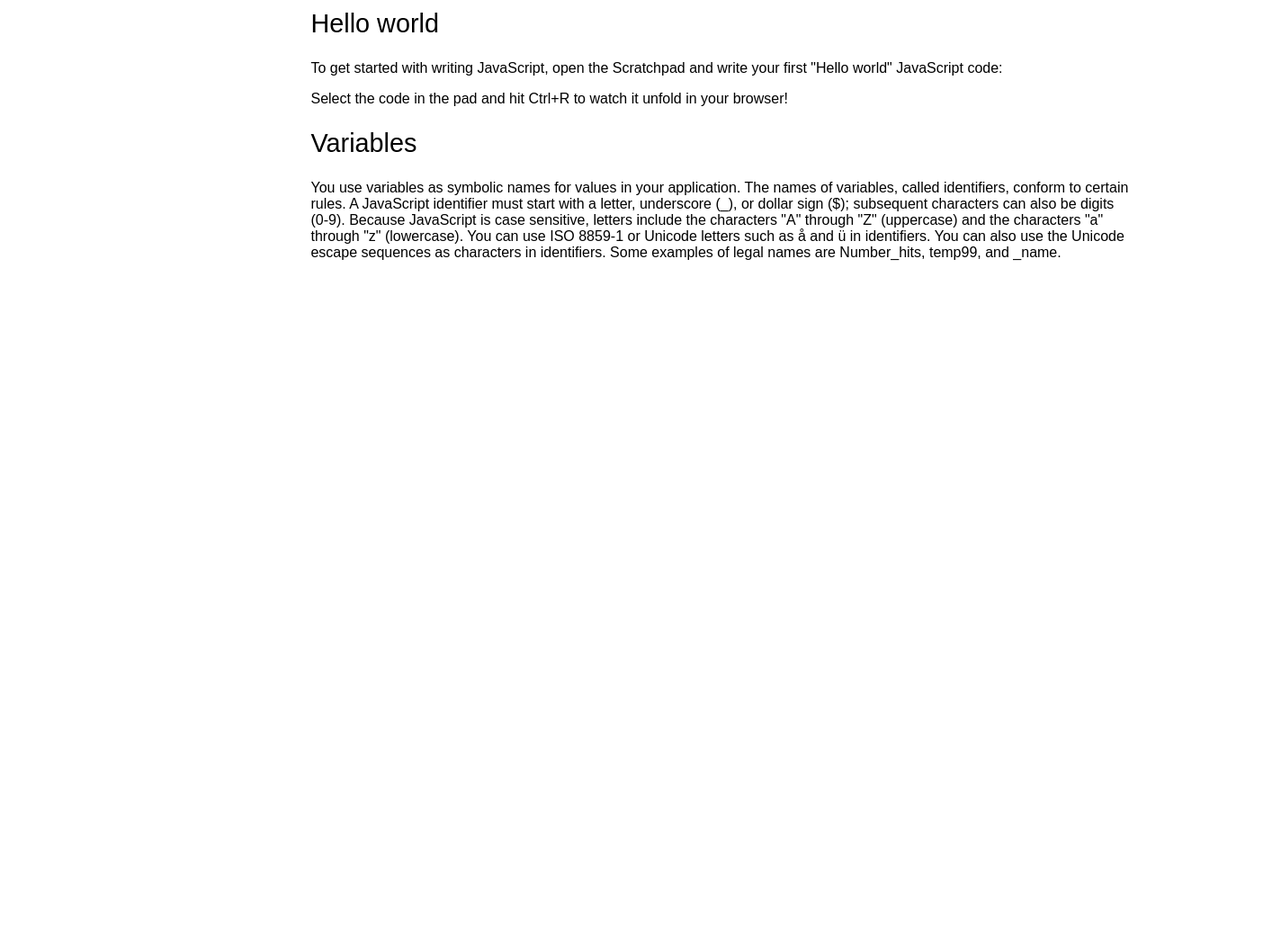
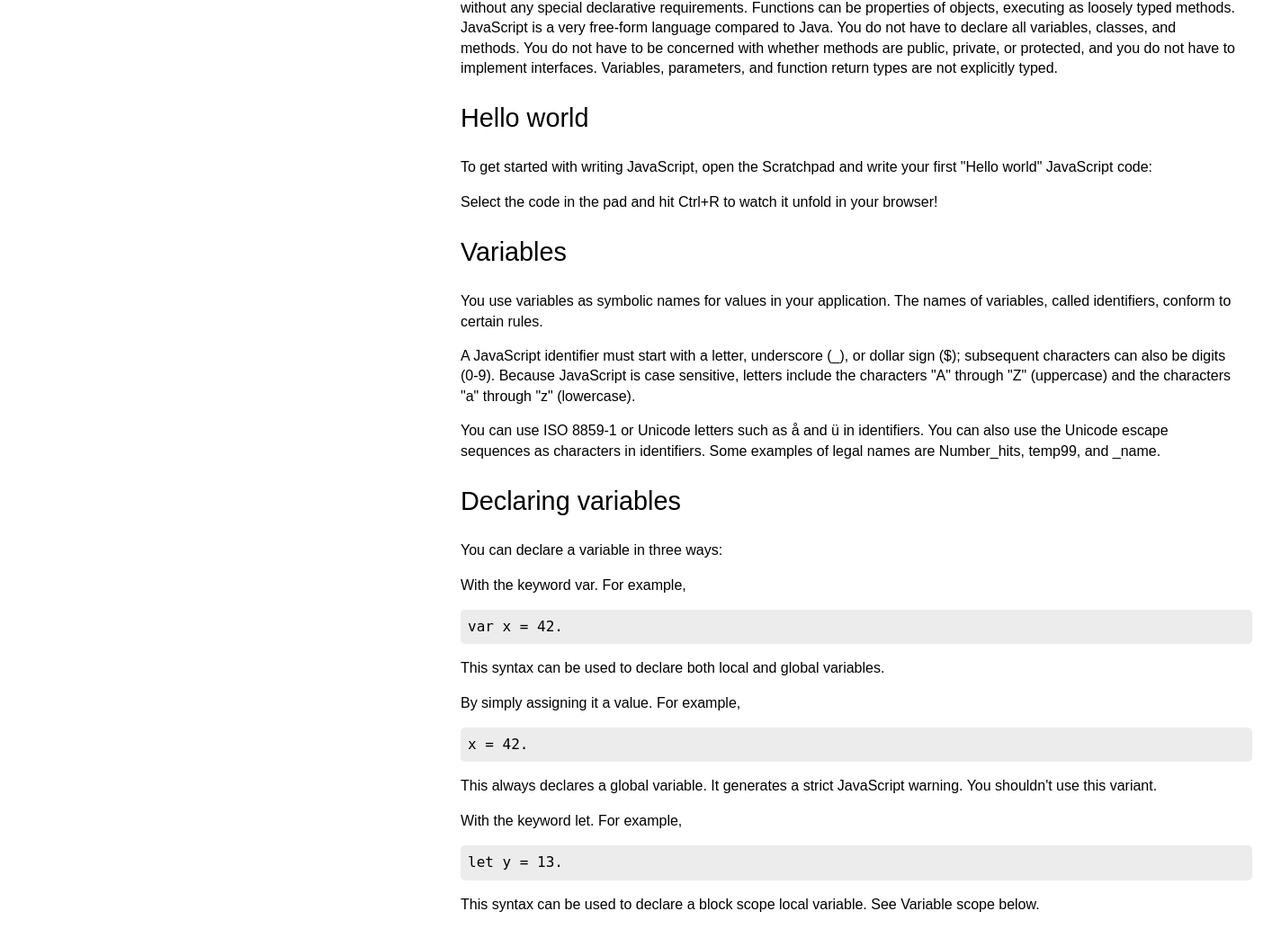
Before and after one commit to mhasanmeet/microverse-task3, a plain HTML site: page index.html in a window 1280 px wide. Shown: the part 868-1901 px from the top of the page at 90% size, 1424 px wide, since content can reach past the window. Before the commit the page ends 1174 px from the top, so only its background shows below. Drawn offline with Linux system fonts and the light colour scheme.

Commit message:
Mahmudul: update code

```diff
--- a/css/style.css
+++ b/css/style.css
@@ -13,6 +13,7 @@ container{
 aside{
     width: 25%;
     height: 100vh;
+    position: fixed;
     border-right: 2px solid grey;
 }
 
@@ -42,11 +43,18 @@ aside #list-items ul li a{
 
 main{
     width: 75%;
+    position: relative;
+    left: 29rem;
 }
 
 main section{
-    width: 95%;
+    width: 90%;
     margin-inline: auto;
+    line-height: 1.4;
+}
+
+main section div{
+    width: 100%;
 }
 
 main section h1{
@@ -58,3 +66,11 @@ main section .list-items{
     padding-left: 2rem;
     line-height: 1.5;
 }
+
+.code{
+    font-family: "monospace";
+    width: 100%!important;
+    background-color: rgb(236, 236, 236);
+    padding: .5rem;
+    border-radius: .3rem;
+}
--- a/index.html
+++ b/index.html
@@ -16,10 +16,10 @@
                 <ul>
                     <li> <a href="#intoduction">Introduction</a> </li>
                     <li> <a href="#what-should-you-know">What you should already know</a> </li>
-                    <li> <a href="">JavaScript and Java</a> </li>
-                    <li> <a href="">Hello world</a> </li>
-                    <li> <a href="">Variables</a> </li>
-                    <li> <a href="">Declaring variables</a> </li>
+                    <li> <a href="#java-javascript">JavaScript and Java</a> </li>
+                    <li> <a href="#hello world">Hello world</a> </li>
+                    <li> <a href="#variables">Variables</a> </li>
+                    <li> <a href="#declaring-variables">Declaring variables</a> </li>
                     <li> <a href="">Variable scope</a> </li>
                     <li> <a href="">Global variables</a> </li>
                     <li> <a href="">Data types</a> </li>
@@ -72,6 +72,7 @@
                     <li>Some programming experience. If you are new to programming, try one of the tutorials linked on the main page about JavaScript.</li>
                 </div>
             </section>
+
             <section id="java-javascript">
               <h1>Java and Javascript</h1>
               <p>JavaScript and Java are similar in some ways but fundamentally different in some others. The JavaScript language resembles Java but does not have Java's static typing and strong type checking. JavaScript follows most Java expression syntax, naming conventions and basic control-flow constructs which was the reason why it was renamed from LiveScript to JavaScript.
@@ -80,6 +81,7 @@
 
                 JavaScript is a very free-form language compared to Java. You do not have to declare all variables, classes, and methods. You do not have to be concerned with whether methods are public, private, or protected, and you do not have to implement interfaces. Variables, parameters, and function return types are not explicitly typed.</p>
             </section>
+
             <section id="hello world">
               <h1>Hello world</h1>
               <p>
@@ -87,17 +89,36 @@
                 <p>Select the code in the pad and hit Ctrl+R to watch it unfold in your browser!</p>
               </p>
             </section>
+
             <section id="variables">
               <h1>Variables</h1>
+              <p>You use variables as symbolic names for values in your application. The names of variables, called identifiers, conform to certain rules.</p>
               <p>
-                You use variables as symbolic names for values in your application. The names of variables, called identifiers, conform to certain rules.
-
-                  A JavaScript identifier must start with a letter, underscore (_), or dollar sign ($);
-                  subsequent characters can also be digits (0-9). Because JavaScript is case sensitive, letters include the characters "A" through "Z" (uppercase) and the characters "a" through "z" (lowercase).
-
-                  You can use ISO 8859-1 or Unicode letters such as å and ü in identifiers. You can also use the Unicode escape sequences as characters in identifiers. Some examples of legal names are Number_hits, temp99, and _name.
+                A JavaScript identifier must start with a letter, underscore (_), or dollar sign ($);
+                subsequent characters can also be digits (0-9). Because JavaScript is case sensitive, letters include the characters
+                "A" through "Z" (uppercase) and the characters "a" through "z" (lowercase).
+              </p>
+              <p>
+                You can use ISO 8859-1 or Unicode letters such as å and ü in identifiers. You can also use the Unicode escape sequences as characters in identifiers. Some examples of legal names are Number_hits, temp99, and _name.
               </p>
             </section>
+
+            <section id="declaring-variables">
+                <h1>Declaring variables</h1>
+                <p>You can declare a variable in three ways:</p>
+                <p>With the keyword var. For example,</p>
+                <p class="code">var x = 42.</p>
+                <p>This syntax can be used to declare both local and global variables.</p>
+                <p>By simply assigning it a value. For example,</p>
+                <p class="code">x = 42.</p>
+                <p>This always declares a global variable. It generates a strict JavaScript warning. You shouldn't use this variant.</p>
+                <p>With the keyword let. For example,</p>
+                <p class="code">let y = 13.</p>
+                <p>This syntax can be used to declare a block scope local variable. See Variable scope below.</p>
+            </section>
+
+
+
         </main>
     </container>
 
```
